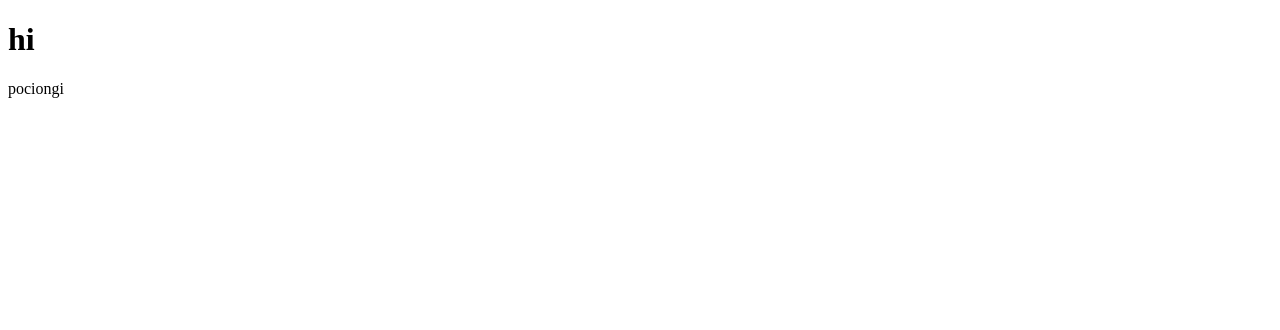
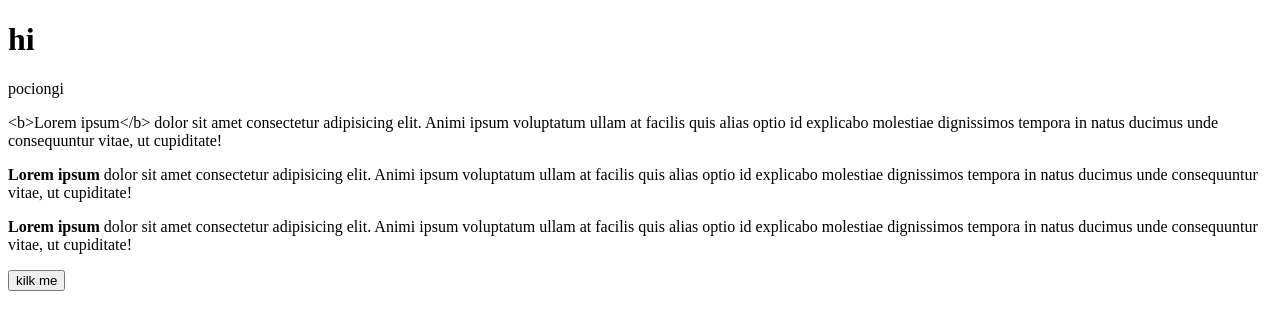
Before and after one commit to piotrbadelek/vutur, a plain HTML site: page index.html in a window 1280 px wide. Drawn offline with Linux system fonts and the light colour scheme.

Commit message:
end of the day

```diff
--- a/index.html
+++ b/index.html
@@ -1,21 +1,35 @@
 <!DOCTYPE html>
 <html lang="en">
+
 <head>
 	<meta charset="UTF-8">
 	<meta http-equiv="X-UA-Compatible" content="IE=edge">
 	<meta name="viewport" content="width=device-width, initial-scale=1.0">
 	<title>Vue rewrite</title>
 </head>
+
 <body>
 	<h1 data-v-show="hello">hi</h1>
 	<p data-v-if="hello">pociongi</p>
+	<p data-v-text="msg"></p>
+	<p data-v-html="msg"></p>
+	<div data-v-once>
+		<p data-v-html="msg"></p>
+	</div>
+	<button data-v-on="click:alert('haha yes');">kilk me</button>
 	<script src="./script.js"></script>
 	<script defer>
 		"use strict";
 
-		define("hello", true);
+		Vutur.define({
+			data: {
+				hello: true,
+				msg: "<b>Lorem ipsum</b> dolor sit amet consectetur adipisicing elit. Animi ipsum voluptatum ullam at facilis quis alias optio id explicabo molestiae dignissimos tempora in natus ducimus unde consequuntur vitae, ut cupiditate!"
+			}
+		});
 
 		Vutur();
 	</script>
 </body>
+
 </html>
--- a/script.js
+++ b/script.js
@@ -3,6 +3,7 @@
 let Vutur__state = [];
 
 function Vutur() {
+	const attributes = ["show", "if", "text", "html", "cloak", "on"];
 	function safeEval(str) {
 		return new Function(str)();
 	};
@@ -36,6 +37,32 @@ function Vutur() {
 			el.outerHTML = Vutur__state[el.dataset.vIfStateId].html;
 		};
 	});
+
+	$("[data-v-text]").forEach(el => {
+		el.innerText = safeEval(`return ${el.dataset.vText}`);
+	});
+
+	$("[data-v-html]").forEach(el => {
+		el.innerHTML = safeEval(`return ${el.dataset.vHtml}`);
+	});
+
+	$("[data-v-cloak]").forEach(el => {
+		el.removeAttribute("data-v-cloak");
+	});
+
+	$("[data-v-on]").forEach(el => {
+		const params = el.dataset.vOn.split(":", 2);
+		if (!el.dataset.vOnSet) {
+			el.setAttribute("data-v-on-set", params[0]);
+			el.addEventListener(params[0], new Function(params[1]));
+		};
+	});
+
+	$("[data-v-once] *").forEach(el => {
+		attributes.forEach(element => {
+			el.removeAttribute(`data-v-${element}`);
+		});
+	});
 };
 
 function define(varName, value) {
@@ -55,9 +82,9 @@ function define(varName, value) {
 Vutur.define = function (obj) {
 	// eslint ma depresje jak dam ; w ifie
 	// eslint-disable-next-line guard-for-in
-	for (let key in obj) {
-		if (Object.prototype.hasOwnProperty.call(obj, key)) {
-			define(key, obj[key]);
+	for (let key in obj.data) {
+		if (Object.prototype.hasOwnProperty.call(obj.data, key)) {
+			define(key, obj.data[key]);
 		};
 	};
 };
```
